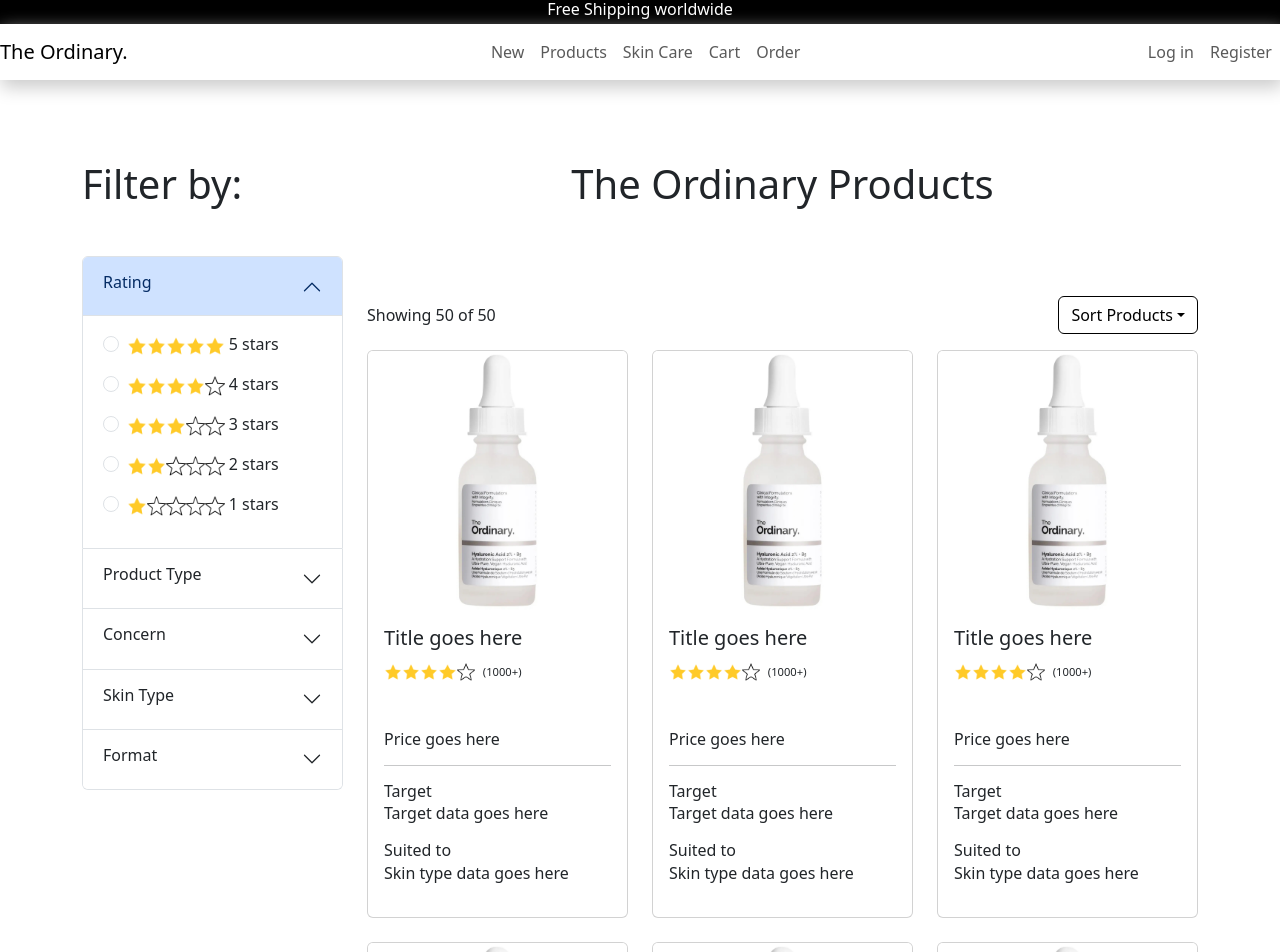
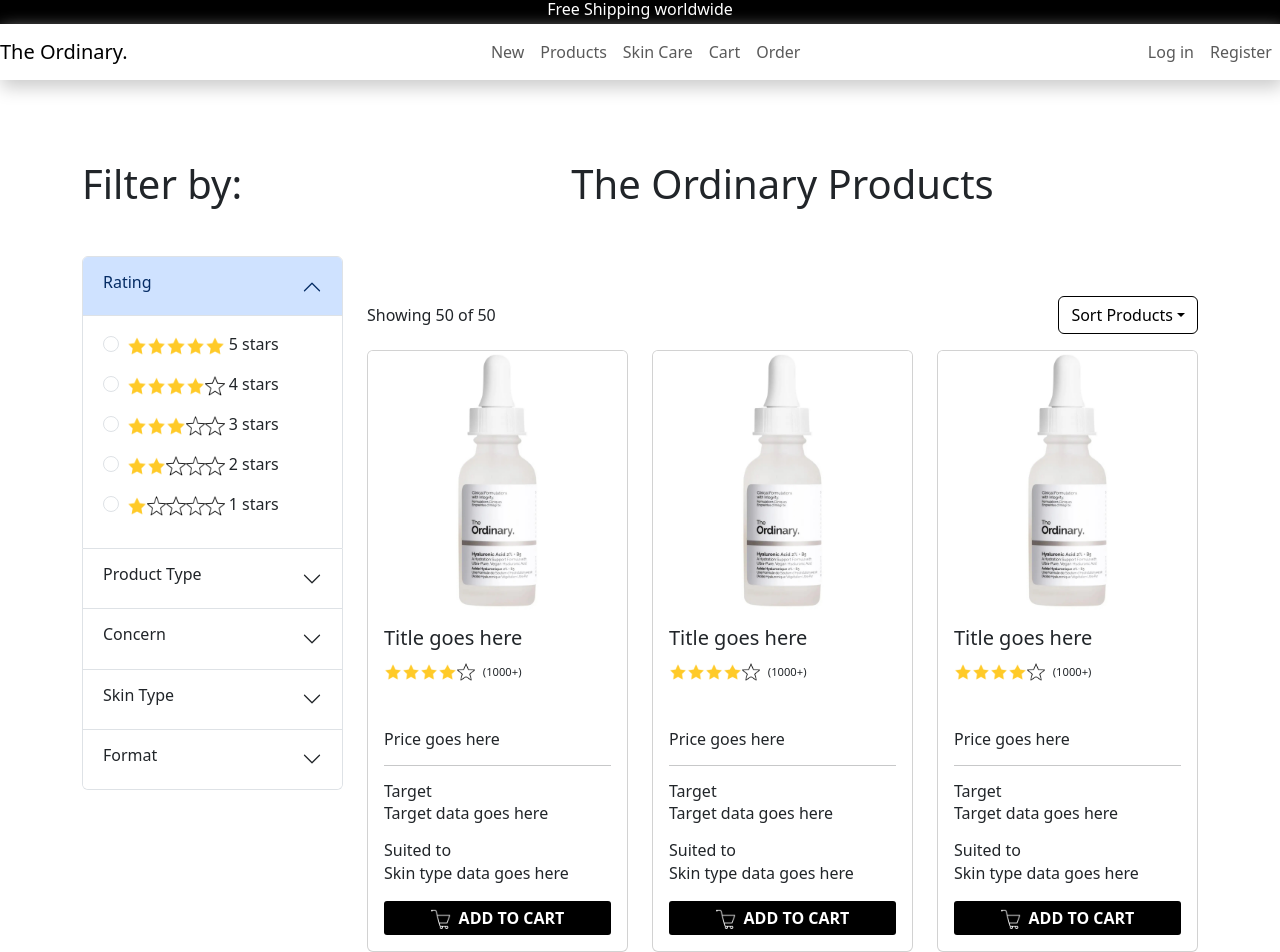
Before and after one commit to eunicepague/Capstone-Skincare, a React (Vite) app: page /ProductCategories in a window 1280 px wide. Shown: the top 952 px of the page. Built offline with nearby package versions, Linux system fonts and the light colour scheme; the HTML template or start-up script is replaced by a standard one.

Commit message:
added a button in category jsx

```diff
--- a/src/views/Category/Category.css
+++ b/src/views/Category/Category.css
@@ -22,6 +22,45 @@
   margin-bottom: 1rem;
 }
 
+#category-right-card button {
+  width: 100%;
+  padding: 0.2rem 0;
+  background-color: rgb(0, 0, 0);
+  border-radius: 3px;
+  border-color: transparent;
+  color: rgb(255, 255, 255);
+  font-weight: bold;
+}
+
+#category-right-card button:hover {
+  transition: 0.5s;
+  background-color: rgb(53, 52, 52);
+  border-color: transparent;
+  color: rgb(255, 255, 255);
+}
+
+/* #footer-button {
+    background-color: rgb(0, 0, 0);
+    border-color: rgb(0, 0, 0);
+    color: rgb(255, 255, 255);
+    display: flex;
+    font-weight: bold;
+    justify-content: center;
+    align-items: center;
+    height: 1.8rem;
+    font-size: 0.7rem;
+    margin-top: 1rem;
+    margin-bottom: 1rem;
+  }
+   */
+/* #footer-button:hover {
+    transition: 0.5s;
+    background-color: rgb(53, 52, 52);
+    border-color: rgb(53, 52, 52);
+    color: rgb(255, 255, 255);
+  }
+ */
+
 #dropdown-autoclose-inside {
   background-color: transparent;
   color: black;
--- a/src/views/Category/Category.jsx
+++ b/src/views/Category/Category.jsx
@@ -9,6 +9,7 @@
   Dropdown,
 } from 'react-bootstrap';
 import { useState } from 'react';
+import Cart from './../../assets/cart-icon.png';
 import Pic1 from './../../assets/Toner.jpg';
 import yellowStar from './../../assets/yellowStar.png';
 import transStar from './../../assets/transStar.png';
@@ -534,7 +535,7 @@
               </div>
               {Array.from({ length: 10 }, (_, index) => (
                 <Col key={index} xs={6} md={4} className="mb-4">
-                  <Card>
+                  <Card id="category-right-card">
                     <Card.Img variant="top" src={Pic1} />
                     <Card.Body>
                       <h5>Title goes here</h5>
@@ -563,6 +564,15 @@
                           </Col>
                         </div>
                       </Card.Text>
+                      <div>
+                        <button>
+                          <img
+                            src={Cart}
+                            style={{ width: '20px', marginRight: '0.5rem' }}
+                          ></img>
+                          ADD TO CART
+                        </button>
+                      </div>
                     </Card.Body>
                   </Card>
                 </Col>
```
